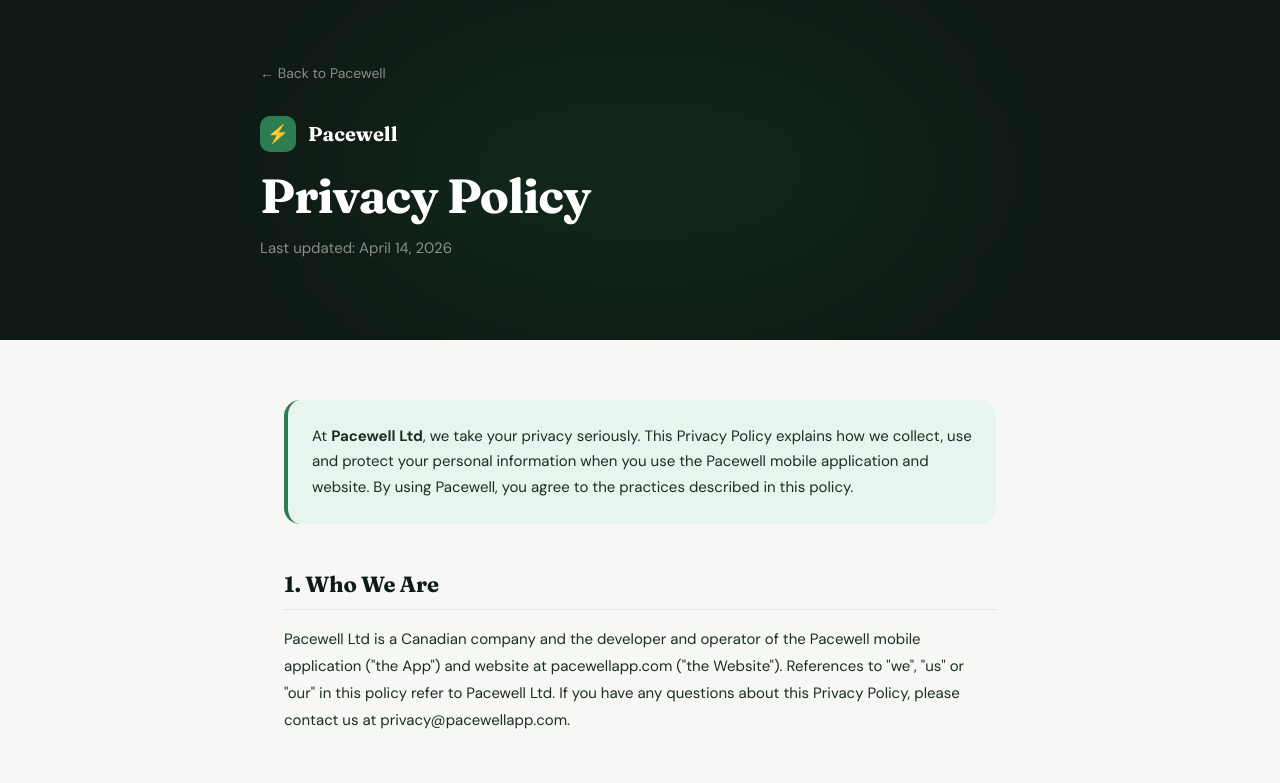
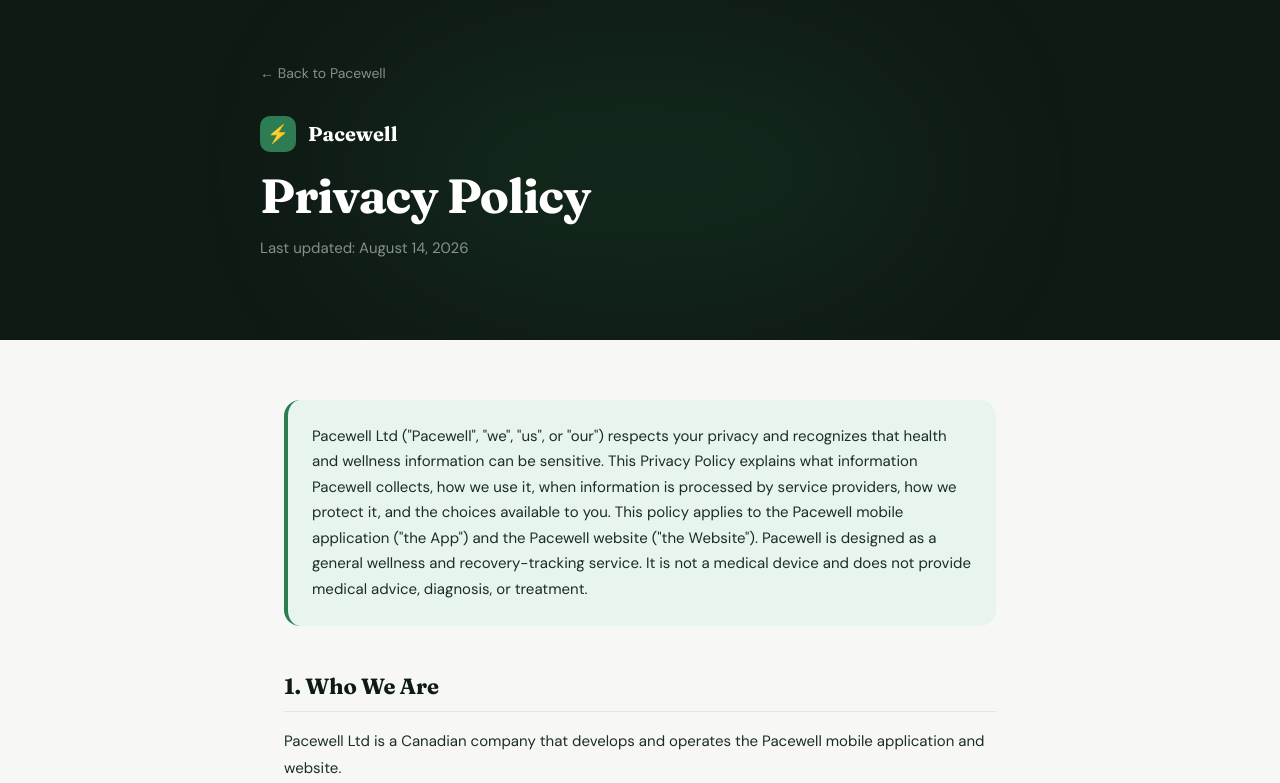
Before and after one commit to terrence-gonsalves/pacewell-web, a Next.js app: page /privacy in a window 1280 px wide. Shown: the top 783 px of the page. Built offline with nearby package versions, Linux system fonts and the light colour scheme.

Commit message:
updated the privacy policy to match the actual functionality of the app

```diff
--- a/app/privacy/page.tsx
+++ b/app/privacy/page.tsx
@@ -61,7 +61,7 @@
                         Privacy Policy
                     </h1>
                     <p style={{ fontFamily: fontSans, fontSize: 15, color: 'rgba(255,255,255,0.5)' }}>
-                        Last updated: April 14, 2026
+                        Last updated: August 14, 2026
                     </p>
                 </div>
             </div>
@@ -73,120 +73,271 @@
                     }}
                 >
                     <p style={{ fontSize: 15, color: T.text, lineHeight: 1.7 }}>
-                        At <strong>Pacewell Ltd</strong>, we take your privacy seriously. This Privacy Policy explains how we collect,
-                        use and protect your personal information when you use the Pacewell mobile application and website.
-                        By using Pacewell, you agree to the practices described in this policy.
+                    Pacewell Ltd (&quot;Pacewell&quot;, &quot;we&quot;, &quot;us&quot;, or &quot;our&quot;) respects your privacy and recognizes that health and wellness information can be sensitive.
+
+                    This Privacy Policy explains what information Pacewell collects, how we use it, when information is processed by service providers, how we protect it, and the choices available to you.
+
+                    This policy applies to the Pacewell mobile application (&quot;the App&quot;) and the Pacewell website (&quot;the Website&quot;).
+
+                    Pacewell is designed as a general wellness and recovery-tracking service. It is not a medical device and does not provide medical advice, diagnosis, or treatment.
                     </p>
                 </div>
 
                 {[
                 {
                     title: '1. Who We Are',
-                    content: `Pacewell Ltd is a Canadian company and the developer and operator of the Pacewell mobile application ("the App") and website at pacewellapp.com ("the Website"). References to "we", "us" or "our" in this policy refer to Pacewell Ltd.
+                    content: `Pacewell Ltd is a Canadian company that develops and operates the Pacewell mobile application and website.
 
-                    If you have any questions about this Privacy Policy, please contact us at privacy@pacewellapp.com.`,
+                    Questions, requests, or concerns about this Privacy Policy or your personal information may be directed to:
+
+                    **Pacewell Ltd**
+                    Privacy contact: [confirm privacy email before publication]
+                    Website: getpacewell.com`,
                 },
                 {
                     title: '2. Information We Collect',
-                    content: `We collect the following categories of information when you use Pacewell:
+                    content: `We collect information that you provide directly to Pacewell and, where you choose to enable an integration, health and fitness information made available through Google Health Connect.
 
                     **Account Information**
-                    When you register, we collect your email address and any profile information you provide, including your name, age and activity level.
+                    When you create and maintain a Pacewell account, we may collect:
+
+                    - your email address;
+                    - your name;
+                    - your age;
+                    - your activity level;
+                    - your selected health and wellness goals; and
+                    - a profile image if you choose to upload one.
+
+                    Your email address is used for account authentication, account-related communications, security, and support.
 
                     **Daily Check-in Data**
-                    When you complete a daily check-in, we collect the data you enter including mood, energy, stress levels, sleep quality, sleep hours, nutrition quality, water intake and any notes you choose to add.
+                    When you complete a daily check-in, Pacewell may collect information you choose to provide about:
 
-                    **Activity Data**
-                    We collect workout logs you manually enter, including activity type, duration, perceived exertion and notes.
+                    - mood;
+                    - energy;
+                    - stress;
+                    - sleep quality;
+                    - sleep duration;
+                    - nutrition quality;
+                    - water intake; and
+                    - optional written notes.
 
-                    **Health Metrics from Wearable Devices**
-                    If you choose to connect a wearable device, we collect health data synced through Apple HealthKit (iOS) or Google Health Connect (Android), which may include step count, heart rate, sleep data, exercise sessions and body weight.
+                    Written notes are free-form. You should avoid entering information about another person or information you do not want included in your wellness data.
 
-                    **Usage Data**
-                    We may collect anonymised data about how you use the App, including features accessed and frequency of use, to improve the service.`,
+                    **Activity information**
+                    When you manually record activities, or import supported activity information, Pacewell may process information such as:
+
+                    - activity type;
+                    - date;
+                    - duration;
+                    - perceived exertion;
+                    - source of the activity; and
+                    - identifiers used to prevent duplicate imports.
+
+                    **Health Connect information**
+                    If you choose to connect Google Health Connect and grant Pacewell permission to access supported data, Pacewell may process health and fitness information such as:
+
+                    - step count;
+                    - heart-rate information, including resting, minimum, maximum, or average heart rate where available;
+                    - heart-rate variability where available;
+                    - body weight; and
+                    - exercise or workout information.
+
+                    Pacewell only receives Health Connect information for which you grant permission and that is used to provide Pacewell's user-facing health, activity, recovery, and insight features.
+
+                    You can manage or revoke Pacewell's Health Connect permissions through Android and Health Connect settings.
+
+                    Google treats information accessed through Health Connect permissions as personal and sensitive user data and requires apps to limit access to data necessary for their approved functionality.
+
+                    **Notification preferences**
+                    If you choose to enable notifications, Pacewell stores the settings required to provide reminders you select, such as daily check-in or evening insight reminders.
+
+                    Pacewell does not enable these reminders without your choice.`,
                 },
                 {
                     title: '3. How We Use Your Information',
-                    content: `We use the information we collect to:
+                    content: `We use personal information only for purposes related to providing, securing, maintaining, and improving Pacewell.
 
-                    • Provide and operate the Pacewell service
-                    • Generate personalised AI-powered health insights using your check-in and wearable data
-                    • Send you daily check-in reminders and bedtime insight notifications (only if you grant permission)
-                    • Improve and develop new features for the App
-                    • Respond to your support requests
-                    • Comply with legal obligations
+                    These purposes may include:
 
-                    We do not use your health data for advertising purposes. We do not sell your personal information to third parties.`,
+                    - creating and authenticating your account;
+                    - maintaining your profile and preferences;
+                    - storing and displaying daily check-ins;
+                    - recording and displaying activities;
+                    - importing health and fitness information you authorize through Health Connect;
+                    - calculating health, activity, and wellness trends;
+                    - generating personalized AI-supported wellness insights;
+                    - sending reminders you have chosen to enable;
+                    - providing account and security communications;
+                    - troubleshooting and maintaining the service;
+                    - responding to support or privacy requests;
+                    - preventing unauthorized access or misuse; and
+                    - meeting applicable legal obligations.
+
+                    We do **not** sell your personal information.
+
+                    We do **not** sell your health information.
+
+                    We do **not** use Health Connect data for advertising, credit decisions, employment decisions, insurance eligibility, or data-broker purposes.
+
+                    These restrictions are also consistent with Google's requirements governing Health Connect data.`,
                 },
                 {
-                    title: '4. AI-Powered Insights',
-                    content: `Pacewell uses Anthropic's Claude AI to analyse your health data and generate personalised wellness insights. When generating insights, your anonymised health data is sent to Anthropic's API for processing. Anthropic's use of this data is governed by their own privacy policy and terms of service.
+                    title: '4. AI-Generated Wellness Insights',
+                    content: `Pacewell uses Anthropic's Claude API to generate personalized wellness insights from recent Pacewell data.
 
-                    We send only the data necessary to generate your insights. We do not send personally identifiable information such as your name or email address to Anthropic.`,
+                    When an insight is generated, Pacewell may send relevant information to Anthropic for processing, including:
+
+                    - age;
+                    - activity level;
+                    - selected health goals;
+                    - daily check-in information;
+                    - activity information;
+                    - Health Connect-derived metrics; and
+                    - written check-in notes, if you have entered them.
+
+                    Pacewell does not intentionally include your email address or name in the prompt sent to Anthropic for insight generation.
+
+                    However, because check-in notes are free-form, information that you personally enter into those notes may be included when an insight is generated. You should therefore avoid entering names, contact details, or other personally identifying information in notes unless you are comfortable with that information being processed for insight generation.
+
+                    Anthropic processes this information as a service provider through its commercial API. Anthropic states that standard API inputs and outputs are automatically deleted from its backend within 30 days, subject to exceptions such as legal requirements, abuse prevention, or a different contractual retention arrangement.
+
+                    AI-generated insights may contain errors or incomplete interpretations. They are provided for general wellness purposes and are not medical advice.`,
                 },
                 {
-                    title: '5. Data Storage and Security',
-                    content: `Your data is stored securely using Supabase, a cloud database provider. Data is encrypted in transit using TLS and encrypted at rest. We implement industry-standard security measures to protect your personal information.
+                    title: '5. How We Share Information',
+                    content: `We do not sell or rent your personal information.
 
-                    Pacewell servers are located in data centres that may be outside of Canada. By using the App, you consent to the transfer of your information to these servers.
+                    We share or process information with service providers only where required to operate Pacewell.
 
-                    We retain your data for as long as your account is active. If you delete your account, your personal data will be permanently deleted from our systems within 30 days.`,
+                    Current service providers include:
+
+                    **Supabase**
+                    Used for authentication, database storage, server-side functions, and file storage such as profile images.
+
+                    **Anthropic**
+                    Used to process selected Pacewell data for AI-generated wellness insights.
+
+                    **Google Health Connect**
+                    Used on supported Android devices to allow you to authorize Pacewell to access selected health and fitness information.
+
+                    **Expo / EAS**
+                    Used as part of Pacewell's mobile application development, build, and distribution infrastructure.
+
+                    Service providers may process information in jurisdictions outside Canada. Their processing is subject to their own contractual, security, legal, and privacy obligations.
+
+                    We may also disclose information where required by applicable law, court order, regulatory requirement, or where reasonably necessary to protect Pacewell, our users, or others from fraud, security threats, or unlawful activity.`,
                 },
                 {
-                    title: '6. Health Data',
-                    content: `Pacewell handles health and wellness data with particular care. We recognise that health data is sensitive personal information.
+                    title: '6. Health and Wellness Information',
+                    content: `Pacewell treats health and wellness information as sensitive information.
 
-                    **Important:** Pacewell is not a medical device and is not intended to diagnose, treat, cure or prevent any medical condition. The insights and information provided by Pacewell are for general wellness purposes only. Always consult a qualified healthcare professional before making changes to your health or fitness routine.
+                    Access to Health Connect information is optional. You choose whether to connect Health Connect and which available permissions to grant.
 
-                    We do not share your health data with insurers, employers or any third parties without your explicit consent.`,
+                    Pacewell attempts to limit collection and use of health information to the information necessary to provide its health, activity, recovery, and insight features.
+
+                    Pacewell does not provide your health information to employers, insurers, advertisers, or data brokers for their independent use.
+
+                    Canadian privacy guidance requires organizations to limit collection to what is necessary for identified purposes, use or disclose information only for those purposes unless otherwise authorized, and apply safeguards appropriate to the sensitivity of the information.`,
                 },
                 {
-                    title: '7. Third-Party Services',
-                    content: `Pacewell uses the following third-party services which may process your data:
+                    title: '7. Data Storage and Security',
+                    content: `Pacewell uses Supabase infrastructure to store account and application data.
 
-                    • **Supabase** — database and authentication provider
-                    • **Anthropic** — AI processing for health insights
-                    • **Apple HealthKit** — health data integration on iOS (optional)
-                    • **Google Health Connect** — health data integration on Android (optional)
-                    • **Expo / EAS** — mobile app build and delivery infrastructure
+                    We use technical and organizational measures intended to protect personal information, including:
 
-                    Each of these services has their own privacy policy governing their use of data.`,
+                    - encrypted network connections;
+                    - authenticated access;
+                    - user-scoped database access controls;
+                    - database Row Level Security;
+                    - restricted server-side administrative credentials;
+                    - controlled storage access; and
+                    - account authorization checks for sensitive operations.
+
+                    No internet-connected system can guarantee absolute security. We therefore cannot guarantee that unauthorized access, loss, alteration, or disclosure will never occur.
+
+                    If we become aware of a privacy or security incident, we will respond in accordance with applicable legal requirements.`,
                 },
                 {
-                    title: '8. Your Rights Under Canadian Privacy Law',
-                    content: `Under Canada's Personal Information Protection and Electronic Documents Act (PIPEDA) and applicable provincial privacy legislation, you have the right to:
+                    title: '8. International Processing',
+                    content: `Some Pacewell service providers may process or store information outside Canada.
 
-                    • **Access** the personal information we hold about you
-                    • **Correct** inaccurate or incomplete information
-                    • **Withdraw consent** to the collection or use of your data
-                    • **Delete** your account and all associated personal data
-                    • **File a complaint** with the Office of the Privacy Commissioner of Canada if you believe your privacy rights have been violated
+                    When personal information is processed in another country, it may be subject to that country's laws and may be accessible to courts, law-enforcement agencies, or governmental authorities in accordance with those laws.
 
-                    To exercise any of these rights, please contact us at privacy@pacewellapp.com. We will respond to your request within 30 days.`,
+                    We use service providers for the purposes described in this policy and seek to limit the information provided to what is reasonably necessary for those purposes.`,
                 },
                 {
-                    title: '9. Children\'s Privacy',
-                    content: `Pacewell is designed for adults aged 18 and over. We do not knowingly collect personal information from individuals under 18. If we become aware that a child under 18 has provided us with personal information, we will delete it immediately.`,
+                    title: '9. Data Retention and Account Deletion',
+                    content: `Pacewell retains information while your account remains active and for as long as reasonably necessary to provide the service, fulfil the purposes described in this Privacy Policy, meet legal obligations, resolve disputes, or protect the security and integrity of the service.
+
+                    You may delete your Pacewell account through the App.
+
+                    When account deletion succeeds, Pacewell deletes your authentication account and associated active application records, including information associated with your profile, check-ins, activities, AI insights, and stored health metrics. A stored Pacewell profile image associated with the account is also removed from Pacewell's active storage.
+
+                    Deletion from Pacewell does not necessarily cause information already processed by an independent infrastructure or service provider to disappear from that provider's systems immediately. Limited residual information may temporarily remain in backups, logs, fraud-prevention systems, legal records, or service-provider systems where retention is required for security, legal, or operational purposes.
+
+                    For example, Anthropic currently states that standard commercial API inputs and outputs are normally deleted from its backend within 30 days, subject to stated exceptions.
+
+                    The current Pacewell account-deletion implementation verifies the authenticated user, removes the associated avatar object where present, and deletes the Supabase authentication user, which triggers deletion of associated database records.`,
                 },
                 {
-                    title: '10. Marketing Communications',
-                    content: `We will only send you marketing communications if you have explicitly opted in to receive them. You can withdraw your consent at any time by updating your preferences in the App or by contacting us at privacy@pacewellapp.com.`,
+                    title: '10. Your Privacy Choices and Rights',
+                    content: `Depending on the privacy law applicable to your relationship with Pacewell, you may have rights relating to your personal information, including the ability to:
+
+                    - request access to personal information Pacewell holds about you;
+                    - request correction of inaccurate or incomplete information;
+                    - withdraw consent where processing is based on consent, subject to legal or contractual limitations;
+                    - change or revoke Health Connect permissions;
+                    - disable notifications;
+                    - request information about how your personal information has been used or disclosed;
+                    - delete your Pacewell account; and
+                    - raise a concern about Pacewell's handling of your personal information.
+
+                    The Office of the Privacy Commissioner of Canada identifies access, correction, openness, safeguards, consent, and the ability to challenge an organization's compliance among the core principles of PIPEDA.
+
+                    To make a privacy request, contact us using the information in Section 1.
+
+                    You may also contact the Office of the Privacy Commissioner of Canada if you believe your privacy rights have not been respected.`,
                 },
                 {
-                    title: '11. Changes to This Policy',
-                    content: `We may update this Privacy Policy from time to time. We will notify you of any material changes by sending a notification through the App or by email. Your continued use of Pacewell after the effective date of any changes constitutes your acceptance of the updated policy.`,
+                    title: '11. Children\'s Privacy',
+                    content: `Pacewell is intended for adults aged **18 and older**.
+
+                    We do not knowingly offer Pacewell to children or knowingly collect personal information from individuals under 18.
+
+                    If we learn that information belonging to a person under 18 has been collected contrary to this policy, we will take reasonable steps to delete it.`,
                 },
                 {
-                    title: '12. Contact Us',
-                    content: `If you have any questions, concerns or requests regarding this Privacy Policy, please contact us:
+                    title: '12. Medical and Wellness Disclaimer',
+                    content: `Pacewell is a general wellness and fitness application.
+
+                    Pacewell is **not a medical device** and is not intended to diagnose, treat, cure, prevent, or monitor a disease or medical condition.
+
+                    AI-generated insights, trends, scores, observations, reminders, and other information provided by Pacewell are for general wellness and informational purposes only.
+
+                    They are not a substitute for advice, diagnosis, or treatment from a qualified healthcare professional.
+
+                    Do not delay seeking professional medical care because of information provided by Pacewell.`,
+                },
+                {
+                    title: '13. Changes to This Privacy Policy',
+                    content: `We may update this Privacy Policy as Pacewell evolves, our service providers change, or applicable legal and regulatory requirements change.
+
+                    When we make material changes, we may notify users through the App, by email, or through another appropriate method.
+
+                    The "Last updated" date at the top of this policy identifies the most recent revision.
+
+                    Where required by law, we will request consent before using personal information for a materially different purpose.`,
+                },
+                {
+                    title: '14. Contact Us',
+                    content: `For questions, access requests, correction requests, deletion questions, or other privacy concerns, contact:
 
                     **Pacewell Ltd**
-                    Email: privacy@pacewellapp.com
-                    Website: pacewellapp.com
+                    Privacy contact: privacy@getpacewell.com
+                    Website: getpacewell.com
 
-                    You also have the right to contact the Office of the Privacy Commissioner of Canada:
-                    Website: priv.gc.ca
-                    Phone: 1-800-282-1376`,
+                    You may also obtain information about Canadian privacy rights from the **Office of the Privacy Commissioner of Canada**.`,
                 },
                 ].map((section, i) => (
                 <div key={i} style={{ marginBottom: 48 }}>
```
